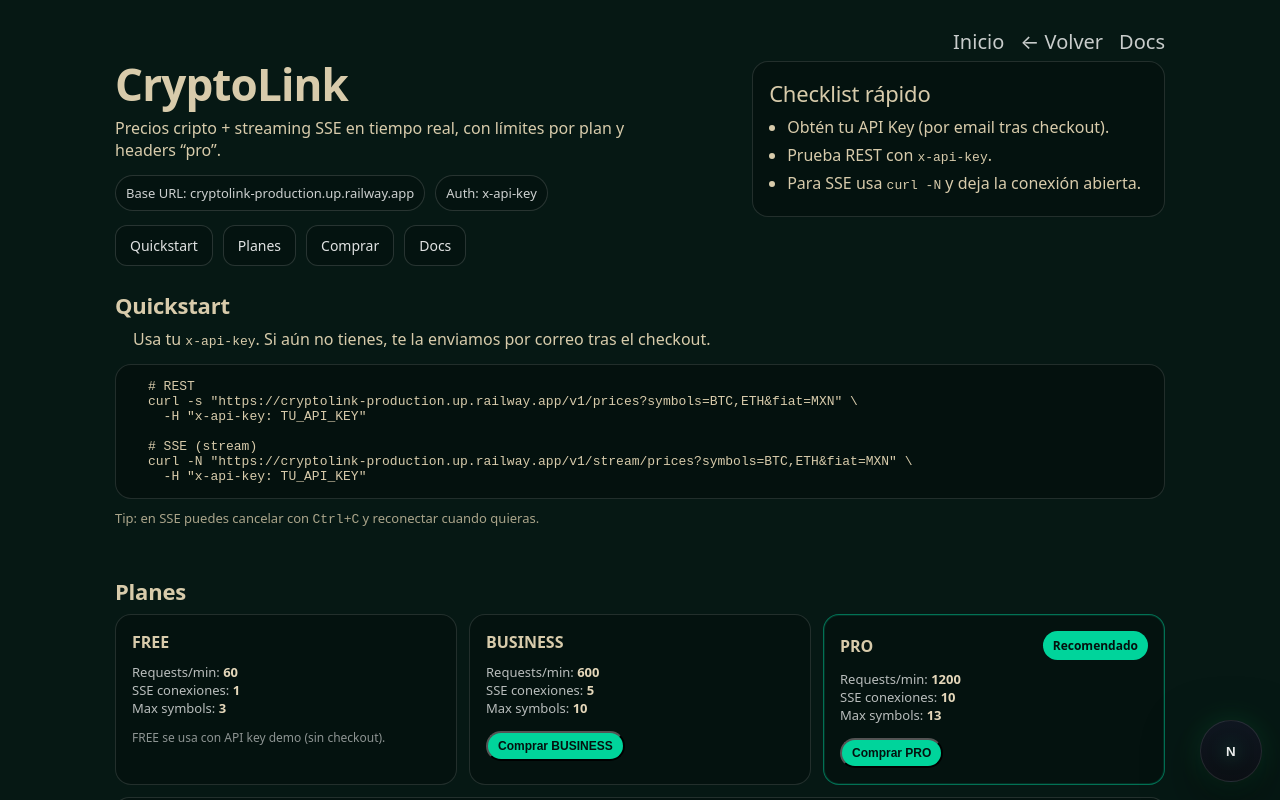
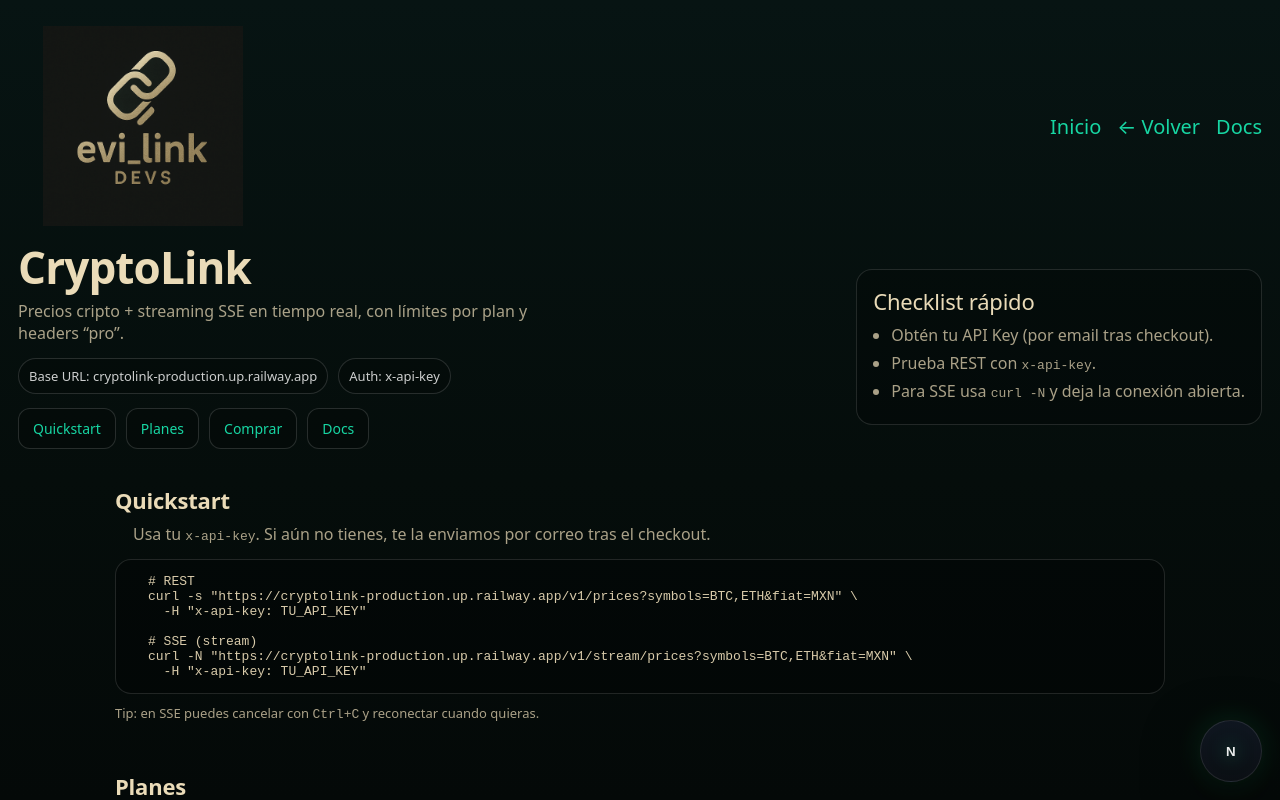
Before and after one commit to IanMartin16/evilink, a Next.js app: page /products/cryptolink in a window 1280 px wide. Shown: the top 800 px of the page. Built offline with nearby package versions, Linux system fonts and the light colour scheme.

Commit message:
Add some visual effects

```diff
--- a/app/globals.css
+++ b/app/globals.css
@@ -44,7 +44,7 @@ a:hover{ opacity: .95; }
 
 .logo-block img {
   height: 200px;     /* Ajusta entre 120–160 a tu gusto */
-  width: 250;
+  width: 250px;
   object-fit: contain;
   display: block;
   image-rendering: high-quality;
@@ -106,7 +106,7 @@ a:hover{ opacity: .95; }
 
 .btn-primary{
   background: var(--accent);
-  border-color: 1px solid rgba(255, 255, 255, .10);
+  border: 1px solid rgba(255,255,255,.10);
   color: #042019;
   font-weight: 550;
 }
@@ -293,7 +293,7 @@ html, body{
 /* Botones (los de tu home) */
 .btn-primary{
   background: var(--accent);
-  color: #06110f15;
+  color: #04110e;
   border: 1px solid rgba(0,0,0,.25);
 }
 .btn-primary:hover{ filter: brightness(1.05); }
@@ -386,3 +386,46 @@ body::after {
 .code pre {
   white-space: pre;
 }
+
+/* ===== Productos UI (para cards del catálogo) ===== */
+
+.card-top{
+  display:flex;
+  align-items:center;
+  justify-content:space-between;
+  gap: 12px;
+  margin-bottom: 8px;
+}
+
+/* Badges de estado */
+.badge{
+  display:inline-flex;
+  align-items:center;
+  padding: 6px 10px;
+  border-radius: 999px;
+  font-size: 12px;
+  font-weight: 800;
+  border: 1px solid rgba(255,255,255,.12);
+  background: rgba(0,0,0,.18);
+  color: var(--text);
+}
+
+.badge-live{ opacity: 1; }
+.badge-launch{ opacity: .92; }
+.badge-dev{ opacity: .75; }
+
+/* Botón mini para links en cards */
+.btn-mini{
+  display:inline-flex;
+  align-items:center;
+  justify-content:center;
+  padding: 8px 10px;
+  border-radius: 10px;
+  font-size: 13px;
+  border: 1px solid var(--border);
+  background: rgba(0,0,0,.12);
+  color: var(--text);
+}
+.btn-mini:hover{
+  border-color: rgba(23,214,163,.25);
+}
--- a/app/products/cryptolink/page.tsx
+++ b/app/products/cryptolink/page.tsx
@@ -56,23 +56,25 @@ export default function CryptoLinkPage() {
   const baseUrl = "https://cryptolink-production.up.railway.app";
 
   return (
-    <main className={styles.page}>
+    <main className="page">
       {/* Header */}
-      <header className={styles.header}>
+      <header className="nav">
+        <div className="logo-block">
+          <img src="/logo-horizontal.png" alt="evi_link devs logo" />
+        </div>
         <div className={styles.brand}>
-          {/* aquí si quieres el logo */}
-          {/* <img src="/logo-horizontal.png" alt="evi_link devs" className={styles.logo} /> */}
+
         </div>
 
         <nav className="nav-links">
-          <Link href="/">Inicio</Link>
-          <Link href="/#products">← Volver</Link>
-          <Link href="/products/cryptolink/docs">Docs</Link>
+          <a href="/">Inicio</a>
+          <a href="/#products">← Volver</a>
+          <a href="/products/cryptolink/docs">Docs</a>
         </nav>
       </header>
 
       {/* HERO (ya NO usa className="page") */}
-      <section className={styles.hero}>
+      <section className="nav">
         <div className={styles.heroLeft}>
           <PurchaseStatusBanner />
 
```
Also changed, not shown: app/products/cryptolink/cryptolink.module.css (line endings or trailing spaces).
